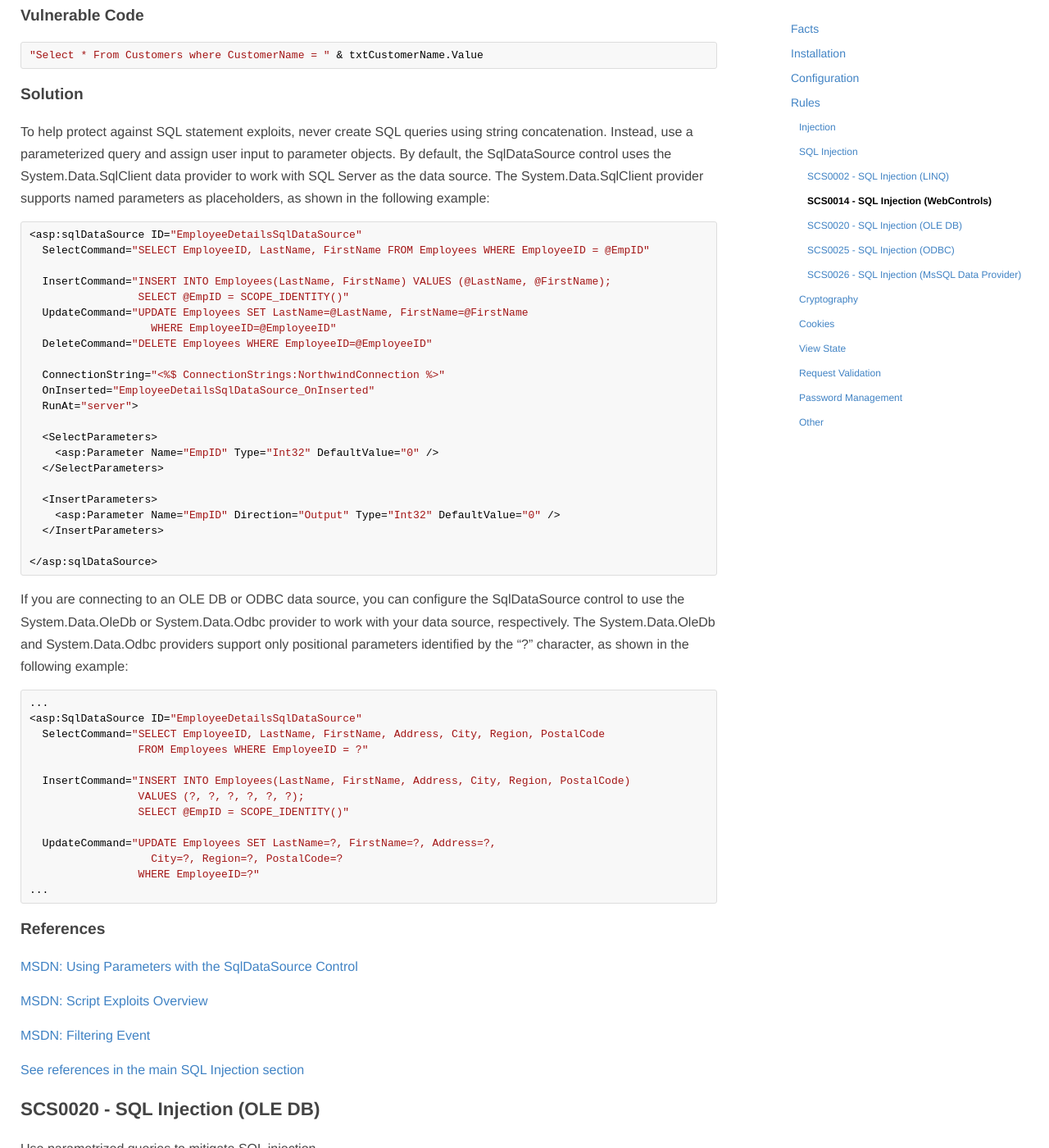
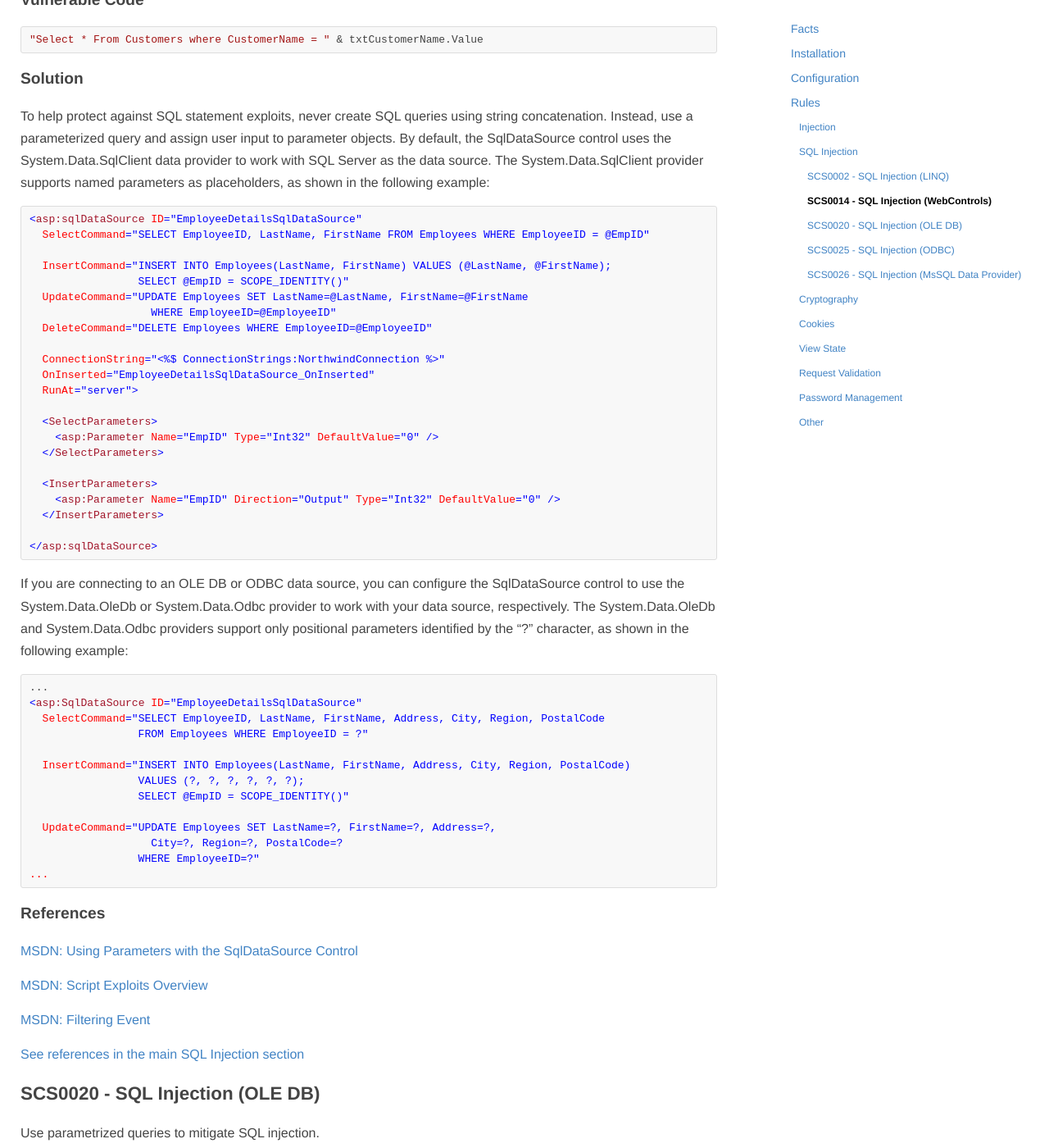
Before and after one commit to security-code-scan/security-code-scan.github.io, a Jekyll site: the page built from README.md, in a window 1280 px wide and 1400 px high, scrolled down 10544 px. Shown: the whole window at 82% size. Built offline with Jekyll 4.4.1, drawn with Linux system fonts in a browser that asks for light colours; our own code applies the rules of GitHub Pages for plain Markdown files; some of the changed text lies outside the part shown.

Commit message:
Highlighting fixes

````diff
--- a/README.md
+++ b/README.md
@@ -31,7 +31,6 @@ Because of the [Roslyn](https://github.com/dotnet/roslyn) technology SCS is base
 ## Analyzing Config Files
 To enable analysis of config files you need to modify all C#(.csproj) and VB.NET(.vbproj) projects in a solution and add "AdditionalFileItemNames" element as shown below:
 ```xml
-<?xml version="1.0" encoding="utf-8"?>
 <Project DefaultTargets="Build" ToolsVersion="4.0" xmlns="http://schemas.microsoft.com/developer/msbuild/2003">
   <PropertyGroup>
     [..]
@@ -320,7 +319,7 @@ Unsafe usage of System.Web.UI.WebControls.SqlDataSource, System.Web.UI.WebContro
 #### Solution
 To help protect against SQL statement exploits, never create SQL queries using string concatenation. Instead, use a parameterized query and assign user input to parameter objects.
 By default, the SqlDataSource control uses the System.Data.SqlClient data provider to work with SQL Server as the data source. The System.Data.SqlClient provider supports named parameters as placeholders, as shown in the following example:
-```cs
+```xml
 <asp:sqlDataSource ID="EmployeeDetailsSqlDataSource"
   SelectCommand="SELECT EmployeeID, LastName, FirstName FROM Employees WHERE EmployeeID = @EmpID"
 
@@ -345,7 +344,7 @@ By default, the SqlDataSource control uses the System.Data.SqlClient data provid
 </asp:sqlDataSource>
 ```
 If you are connecting to an OLE DB or ODBC data source, you can configure the SqlDataSource control to use the System.Data.OleDb or System.Data.Odbc provider to work with your data source, respectively. The System.Data.OleDb and System.Data.Odbc providers support only positional parameters identified by the "?" character, as shown in the following example:
-```cs
+```xml
 ...
 <asp:SqlDataSource ID="EmployeeDetailsSqlDataSource"
   SelectCommand="SELECT EmployeeID, LastName, FirstName, Address, City, Region, PostalCode
@@ -1027,7 +1026,6 @@ It is recommended to externalize configuration such as password to avoid leakage
 
 Configuration file :
 ```xml
-<?xml version="1.0" encoding="utf-8" ?>
 <configuration>
     <appSettings>
     <add key="api_password" value="b3e521073ca276dc2b7caf6247b6ddc72d5e2d2d" />
--- a/stylesheets/vs.css
+++ b/stylesheets/vs.css
@@ -1,55 +1,62 @@
 /*
 
-Visual Studio-like style based on original C# coloring by Jason Diamond <jason@diamond.name>
+Visual Studio-like style based on original C# coloring based on work of Jason Diamond <jason@diamond.name>
 
 */
-.hljs {
-  display: block;
-  overflow-x: auto;
-  padding: 0.5em;
-  background: white;
-  color: black;
-}
-
-.hljs-comment,
-.hljs-quote,
-.hljs-variable {
+.hljs-comment {
   color: #008000;
 }
 
+.hljs-pscommand,
 .hljs-keyword,
 .hljs-selector-tag,
 .hljs-built_in,
-.hljs-name,
 .hljs-tag {
-  color: #00f;
+  color: #0101FD;
+}
+
+.hljs-name {
+  color: #a2152a;
+}
+
+.hljs-literal {
+  color: #0101FD;
 }
 
 .hljs-string,
-.hljs-title,
 .hljs-section,
-.hljs-attribute,
-.hljs-literal,
 .hljs-template-tag,
 .hljs-template-variable,
-.hljs-type,
-.hljs-addition {
+.hljs-deletion,
+.hljs-code {
   color: #a31515;
 }
 
-.hljs-deletion,
+.hljs-parameter,
+.hljs-type,
+.hljs-attribute,
+.hljs-title,
+.hljs-addition,
 .hljs-selector-attr,
 .hljs-selector-pseudo,
 .hljs-meta {
-  color: #2b91af;
+  color: #007d9a;
 }
 
 .hljs-doctag {
-  color: #808080;
+  color: #737373;
 }
 
 .hljs-attr {
   color: #f00;
+}
+
+.hljs-control {
+  color: #af00db;
+}
+
+.hljs-helper {
+  color: #795e26;
 }
 
 .hljs-symbol,
@@ -58,7 +65,6 @@ Visual Studio-like style based on original C# coloring by Jason Diamond <jason@d
   color: #00b0e8;
 }
 
-
 .hljs-emphasis {
   font-style: italic;
 }
@@ -66,3 +72,18 @@ Visual Studio-like style based on original C# coloring by Jason Diamond <jason@d
 .hljs-strong {
   font-weight: bold;
 }
+
+.hljs-reserved,
+.hljs-constant {
+  color: #cd3131;
+}
+
+.line-highlight {
+  margin: 0 -12px;
+  padding: 1px 12px;
+  background-color: #ffc;
+}
+
+.language-xml .hljs-string {
+  color: #0000ff;
+}
````
